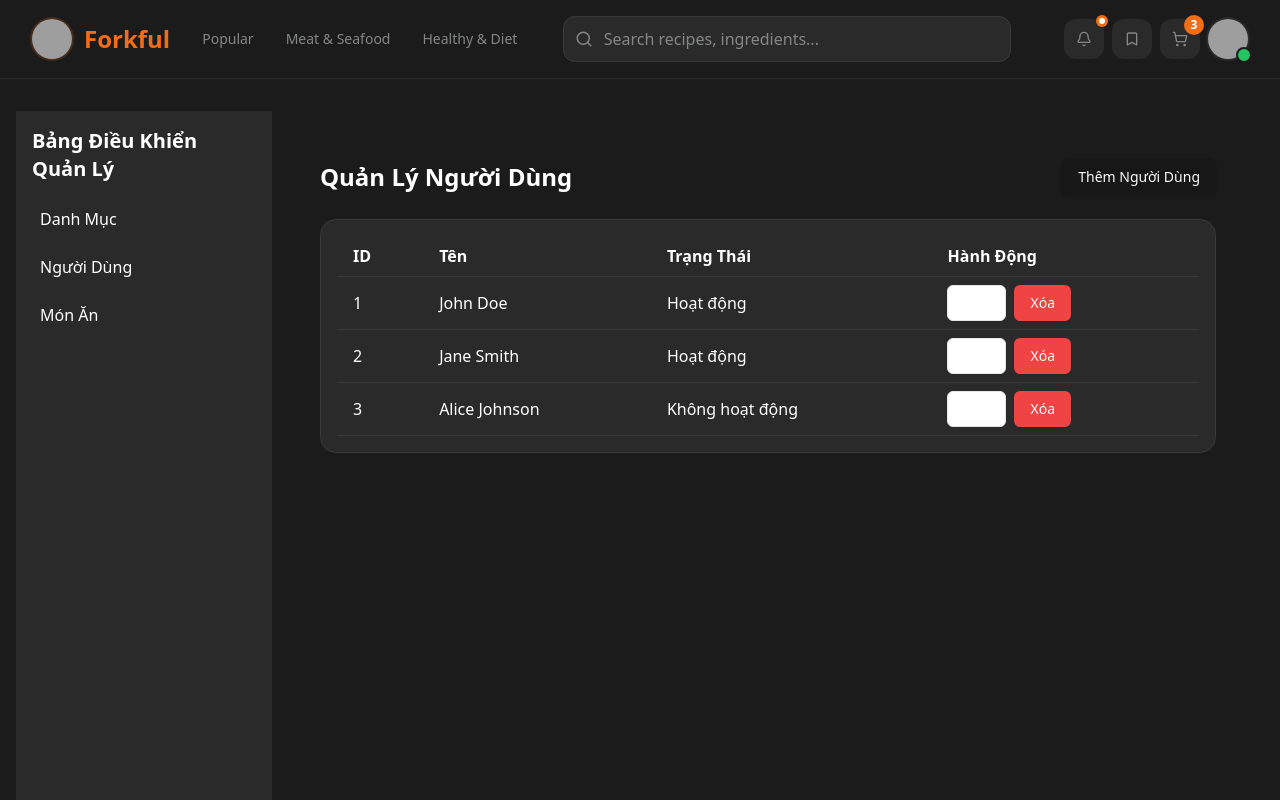
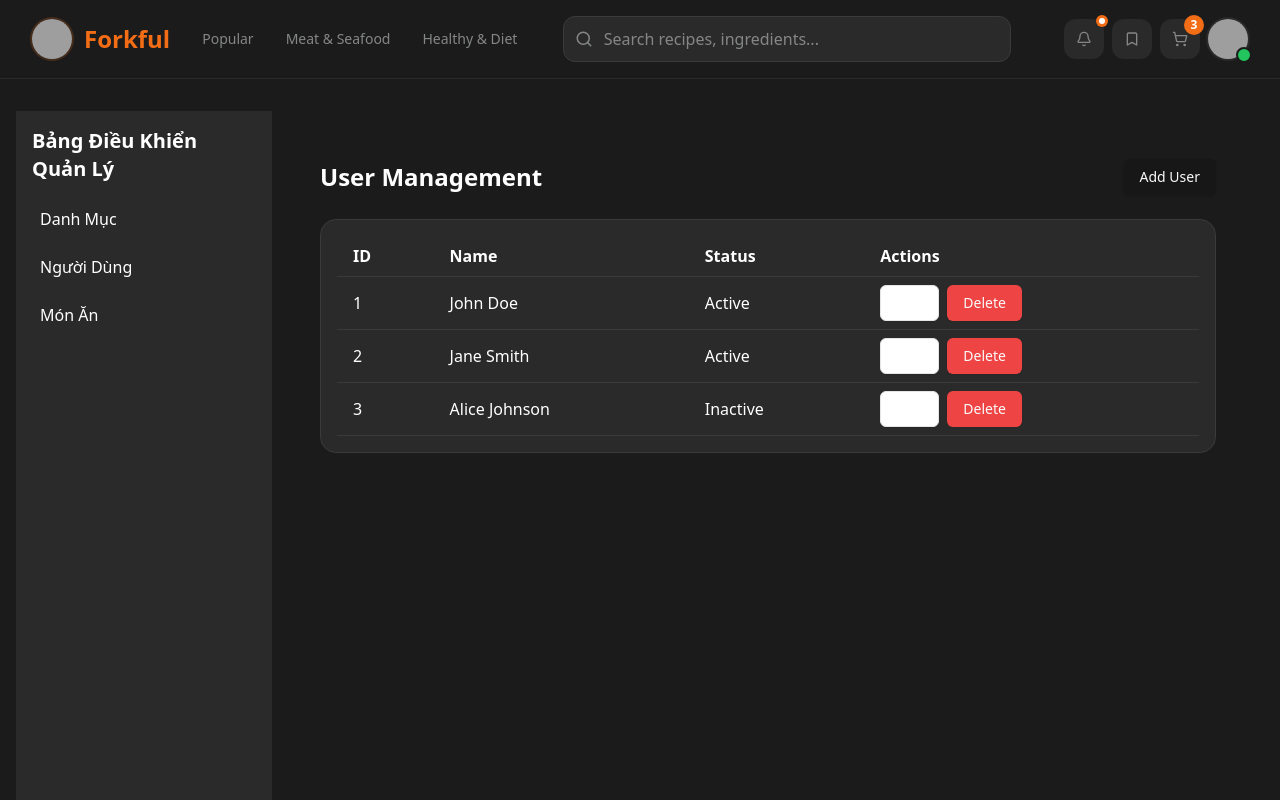
Before and after one commit to Kdz198/taste-flow, a Next.js app in the folder taste-flow-fe/: page /manager/user in a window 1280 px wide. Shown: the top 800 px of the page. Built offline with nearby package versions, Linux system fonts and the light colour scheme; grey boxes are pictures that could not be loaded.

Commit message:
Translate Vietnamese text to English in Dish and User management pages for improved accessibility

```diff
--- a/taste-flow-fe/src/app/manager/dish/page.tsx
+++ b/taste-flow-fe/src/app/manager/dish/page.tsx
@@ -8,7 +8,7 @@ import { dishMock } from "@/app/utils/mockApi";
 // Mock API functions
 const fetchDishes = async () => {
   return Promise.resolve(dishMock);
-  // Khi backend sẵn sàng:
+  // When backend is ready:
   /*
   try {
     const response = await fetch('/api/dishes');
@@ -23,7 +23,7 @@ const fetchDishes = async () => {
 
 const createDish = async (dishData) => {
   return Promise.resolve({ id: Date.now().toString(), ...dishData });
-  // Khi backend sẵn sàng:
+  // When backend is ready:
   /*
   try {
     const response = await fetch('/api/dishes', {
@@ -42,7 +42,7 @@ const createDish = async (dishData) => {
 
 const updateDish = async (id, dishData) => {
   return Promise.resolve({ id, ...dishData });
-  // Khi backend sẵn sàng:
+  // When backend is ready:
   /*
   try {
     const response = await fetch(`/api/dishes/${id}`, {
@@ -61,7 +61,7 @@ const updateDish = async (id, dishData) => {
 
 const deleteDish = async (id) => {
   return Promise.resolve({ success: true });
-  // Khi backend sẵn sàng:
+  // When backend is ready:
   /*
   try {
     const response = await fetch(`/api/dishes/${id}`, { method: 'DELETE' });
@@ -100,7 +100,7 @@ export default function DishPage() {
 
   const handleSave = async () => {
     if (!name.trim()) {
-      alert('Vui lòng nhập tên món ăn');
+      alert('Please enter a dish name');
       return;
     }
     try {
@@ -119,7 +119,7 @@ export default function DishPage() {
       setSelectedDish(null);
     } catch (error) {
       console.error('Error saving dish:', error);
-      alert('Không thể lưu món ăn. Vui lòng thử lại.');
+      alert('Failed to save dish. Please try again.');
     } finally {
       setIsLoading(false);
     }
@@ -133,14 +133,14 @@ export default function DishPage() {
   };
 
   const handleDelete = async (id) => {
-    if (!confirm('Bạn có chắc muốn xóa món ăn này không?')) return;
+    if (!confirm('Are you sure you want to delete this dish?')) return;
     try {
       setIsLoading(true);
       await deleteDish(id);
       setDishes(dishes.filter(dish => dish.id !== id));
     } catch (error) {
       console.error('Error deleting dish:', error);
-      alert('Không thể xóa món ăn. Vui lòng thử lại.');
+      alert('Failed to delete dish. Please try again.');
     } finally {
       setIsLoading(false);
     }
@@ -156,24 +156,24 @@ export default function DishPage() {
   return (
     <div className="min-h-screen bg-[#1B1B1B] text-white p-6">
       <div className="flex justify-between items-center mb-6">
-        <h1 className="text-2xl font-bold">Quản Lý Món Ăn</h1>
+        <h1 className="text-2xl font-bold">Dish Management</h1>
         <Button variant="default" onClick={() => setIsModalOpen(true)} disabled={isLoading}>
-          Thêm Món Ăn
+          Add Dish
         </Button>
       </div>
       <div className="bg-[#2A2A2A] rounded-2xl border border-[#3A3A3A] p-4">
         {isLoading ? (
           <div className="flex justify-center items-center py-8">
-            <div className="text-gray-400">Đang tải...</div>
+            <div className="text-gray-400">Loading...</div>
           </div>
         ) : (
           <table className="w-full text-left">
             <thead>
               <tr className="border-b border-[#3A3A3A]">
                 <th className="py-2 px-4">ID</th>
-                <th className="py-2 px-4">Tên</th>
-                <th className="py-2 px-4">Trạng Thái</th>
-                <th className="py-2 px-4">Hành Động</th>
+                <th className="py-2 px-4">Name</th>
+                <th className="py-2 px-4">Status</th>
+                <th className="py-2 px-4">Actions</th>
               </tr>
             </thead>
             <tbody>
@@ -181,13 +181,13 @@ export default function DishPage() {
                 <tr key={dish.id} className="border-b border-[#3A3A3A]">
                   <td className="py-2 px-4">{dish.id}</td>
                   <td className="py-2 px-4">{dish.name}</td>
-                  <td className="py-2 px-4">{dish.status ? 'Hoạt động' : 'Không hoạt động'}</td>
+                  <td className="py-2 px-4">{dish.status ? 'Active' : 'Inactive'}</td>
                   <td className="py-2 px-4">
                     <Button variant="outline" className="mr-2" onClick={() => handleEdit(dish)} disabled={isLoading}>
-                      Sửa
+                      Edit
                     </Button>
                     <Button variant="destructive" onClick={() => handleDelete(dish.id)} disabled={isLoading}>
-                      Xóa
+                      Delete
                     </Button>
                   </td>
                 </tr>
@@ -196,19 +196,19 @@ export default function DishPage() {
           </table>
         )}
       </div>
-      <Modal isOpen={isModalOpen} onClose={handleCloseModal} title={selectedDish?.id ? "Sửa Món Ăn" : "Thêm Món Ăn"}>
+      <Modal isOpen={isModalOpen} onClose={handleCloseModal} title={selectedDish?.id ? "Edit Dish" : "Add Dish"}>
         <div className="space-y-4">
-          <Input type="text" value={name} onChange={(e) => setName(e.target.value)} placeholder="Tên món ăn" className="w-full" disabled={isLoading} />
+          <Input type="text" value={name} onChange={(e) => setName(e.target.value)} placeholder="Dish name" className="w-full" disabled={isLoading} />
           <div className="flex items-center gap-2">
-            <label>Trạng thái:</label>
+            <label>Status:</label>
             <input type="checkbox" checked={status} onChange={(e) => setStatus(e.target.checked)} disabled={isLoading} />
           </div>
           <div className="flex justify-end gap-2">
             <Button variant="outline" onClick={handleCloseModal} disabled={isLoading}>
-              Hủy
+              Cancel
             </Button>
             <Button variant="default" onClick={handleSave} disabled={isLoading || !name.trim()}>
-              {isLoading ? 'Đang lưu...' : 'Lưu'}
+              {isLoading ? 'Saving...' : 'Save'}
             </Button>
           </div>
         </div>
--- a/taste-flow-fe/src/app/manager/user/page.tsx
+++ b/taste-flow-fe/src/app/manager/user/page.tsx
@@ -8,7 +8,7 @@ import { userMock } from "@/app/utils/mockApi";
 // Mock API functions
 const fetchUsers = async () => {
   return Promise.resolve(userMock);
-  // Khi backend sẵn sàng, thay bằng API thật:
+  // When backend is ready, replace with real API:
   /*
   try {
     const response = await fetch('/api/users');
@@ -23,7 +23,7 @@ const fetchUsers = async () => {
 
 const createUser = async (userData) => {
   return Promise.resolve({ id: Date.now().toString(), ...userData });
-  // Khi backend sẵn sàng:
+  // When backend is ready:
   /*
   try {
     const response = await fetch('/api/users', {
@@ -42,7 +42,7 @@ const createUser = async (userData) => {
 
 const updateUser = async (id, userData) => {
   return Promise.resolve({ id, ...userData });
-  // Khi backend sẵn sàng:
+  // When backend is ready:
   /*
   try {
     const response = await fetch(`/api/users/${id}`, {
@@ -61,7 +61,7 @@ const updateUser = async (id, userData) => {
 
 const deleteUser = async (id) => {
   return Promise.resolve({ success: true });
-  // Khi backend sẵn sàng:
+  // When backend is ready:
   /*
   try {
     const response = await fetch(`/api/users/${id}`, { method: 'DELETE' });
@@ -100,7 +100,7 @@ export default function UserPage() {
 
   const handleSave = async () => {
     if (!name.trim()) {
-      alert('Vui lòng nhập tên người dùng');
+      alert('Please enter a user name');
       return;
     }
     try {
@@ -119,7 +119,7 @@ export default function UserPage() {
       setSelectedUser(null);
     } catch (error) {
       console.error('Error saving user:', error);
-      alert('Không thể lưu người dùng. Vui lòng thử lại.');
+      alert('Failed to save user. Please try again.');
     } finally {
       setIsLoading(false);
     }
@@ -133,14 +133,14 @@ export default function UserPage() {
   };
 
   const handleDelete = async (id) => {
-    if (!confirm('Bạn có chắc muốn xóa người dùng này không?')) return;
+    if (!confirm('Are you sure you want to delete this user?')) return;
     try {
       setIsLoading(true);
       await deleteUser(id);
       setUsers(users.filter(user => user.id !== id));
     } catch (error) {
       console.error('Error deleting user:', error);
-      alert('Không thể xóa người dùng. Vui lòng thử lại.');
+      alert('Failed to delete user. Please try again.');
     } finally {
       setIsLoading(false);
     }
@@ -156,24 +156,24 @@ export default function UserPage() {
   return (
     <div className="min-h-screen bg-[#1B1B1B] text-white p-6">
       <div className="flex justify-between items-center mb-6">
-        <h1 className="text-2xl font-bold">Quản Lý Người Dùng</h1>
+        <h1 className="text-2xl font-bold">User Management</h1>
         <Button variant="default" onClick={() => setIsModalOpen(true)} disabled={isLoading}>
-          Thêm Người Dùng
+          Add User
         </Button>
       </div>
       <div className="bg-[#2A2A2A] rounded-2xl border border-[#3A3A3A] p-4">
         {isLoading ? (
           <div className="flex justify-center items-center py-8">
-            <div className="text-gray-400">Đang tải...</div>
+            <div className="text-gray-400">Loading...</div>
           </div>
         ) : (
           <table className="w-full text-left">
             <thead>
               <tr className="border-b border-[#3A3A3A]">
                 <th className="py-2 px-4">ID</th>
-                <th className="py-2 px-4">Tên</th>
-                <th className="py-2 px-4">Trạng Thái</th>
-                <th className="py-2 px-4">Hành Động</th>
+                <th className="py-2 px-4">Name</th>
+                <th className="py-2 px-4">Status</th>
+                <th className="py-2 px-4">Actions</th>
               </tr>
             </thead>
             <tbody>
@@ -181,13 +181,13 @@ export default function UserPage() {
                 <tr key={user.id} className="border-b border-[#3A3A3A]">
                   <td className="py-2 px-4">{user.id}</td>
                   <td className="py-2 px-4">{user.name}</td>
-                  <td className="py-2 px-4">{user.status ? 'Hoạt động' : 'Không hoạt động'}</td>
+                  <td className="py-2 px-4">{user.status ? 'Active' : 'Inactive'}</td>
                   <td className="py-2 px-4">
                     <Button variant="outline" className="mr-2" onClick={() => handleEdit(user)} disabled={isLoading}>
-                      Sửa
+                      Edit
                     </Button>
                     <Button variant="destructive" onClick={() => handleDelete(user.id)} disabled={isLoading}>
-                      Xóa
+                      Delete
                     </Button>
                   </td>
                 </tr>
@@ -196,19 +196,19 @@ export default function UserPage() {
           </table>
         )}
       </div>
-      <Modal isOpen={isModalOpen} onClose={handleCloseModal} title={selectedUser?.id ? "Sửa Người Dùng" : "Thêm Người Dùng"}>
+      <Modal isOpen={isModalOpen} onClose={handleCloseModal} title={selectedUser?.id ? "Edit User" : "Add User"}>
         <div className="space-y-4">
-          <Input type="text" value={name} onChange={(e) => setName(e.target.value)} placeholder="Tên người dùng" className="w-full" disabled={isLoading} />
+          <Input type="text" value={name} onChange={(e) => setName(e.target.value)} placeholder="User name" className="w-full" disabled={isLoading} />
           <div className="flex items-center gap-2">
-            <label>Trạng thái:</label>
+            <label>Status:</label>
             <input type="checkbox" checked={status} onChange={(e) => setStatus(e.target.checked)} disabled={isLoading} />
           </div>
           <div className="flex justify-end gap-2">
             <Button variant="outline" onClick={handleCloseModal} disabled={isLoading}>
-              Hủy
+              Cancel
             </Button>
             <Button variant="default" onClick={handleSave} disabled={isLoading || !name.trim()}>
-              {isLoading ? 'Đang lưu...' : 'Lưu'}
+              {isLoading ? 'Saving...' : 'Save'}
             </Button>
           </div>
         </div>
```
